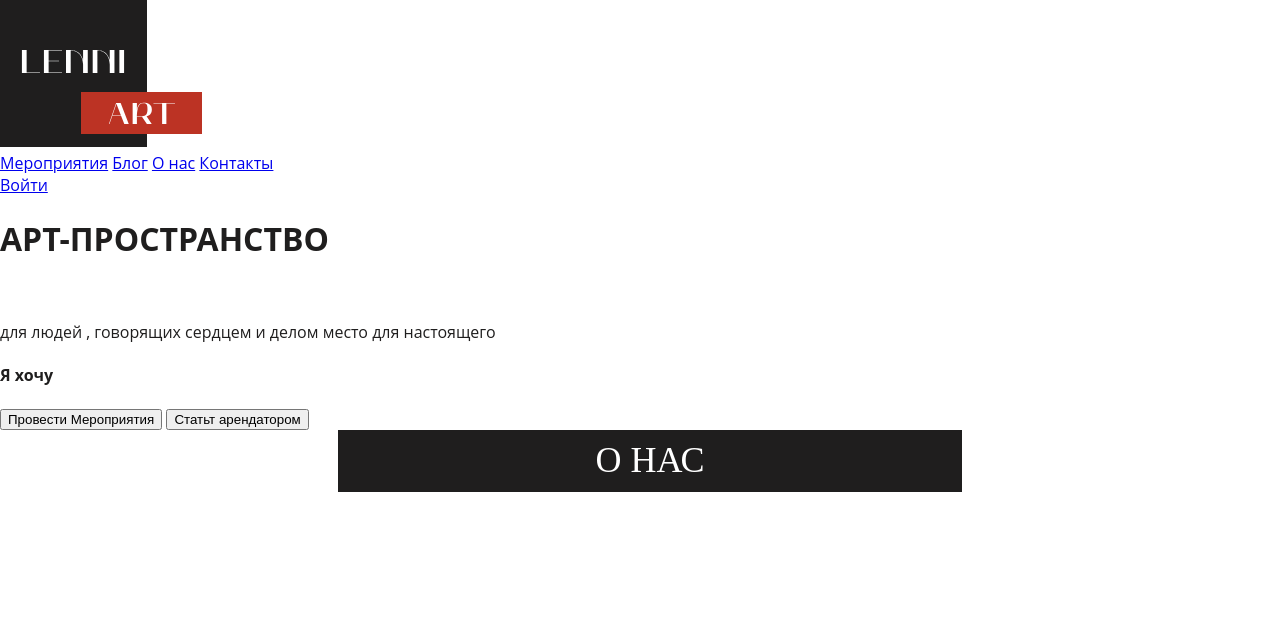
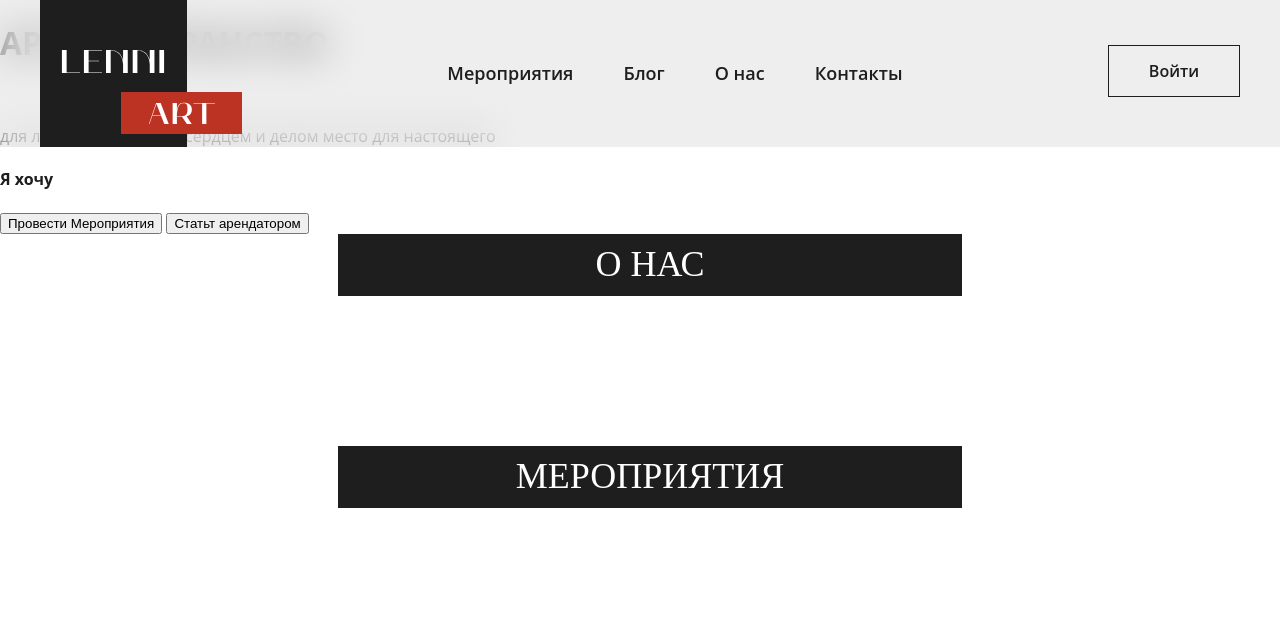
Before and after one commit to yStepunina/ystepunina.github.io, a website: page index.html in a window 1280 px wide. Shown: the top 636 px of the page. Drawn offline with Linux system fonts and the light colour scheme.

Commit message:
styles.less

```diff
--- a/styles/global/common.less
+++ b/styles/global/common.less
@@ -0,0 +1,44 @@
+html,
+body {
+  width: 100%;
+  margin: 0;
+  padding: 0;
+}
+
+.body {
+  box-sizing: border-box;
+  position: relative;
+  display: flex;
+  flex-direction: column;
+  min-width: 1300px;
+  min-height: 100vh;
+  background-color: rgba(222, 222, 222, 1);
+  background-image: url(../assets/images/noise.png);
+  background-position: 0 0, 0 0;
+  background-size: auto, 100% auto;
+  background-repeat: repeat, repeat-y;
+  font-family: "Open Sans", sans-serif;
+  font-size: 16px;
+  font-weight: 400;
+  font-style: normal;
+  line-height: 1.375;
+  overflow: hidden;
+}
+
+.main {
+  flex: 1 0 auto;
+}
+
+.page-footer {
+  flex: 0 0 auto;
+ }
+
+ a{
+    color: #1f1e1e;
+    outline: none;
+ }
+ img{
+    max-width: 100%;
+    height: auto;
+    object-fit: cover;
+ }
--- a/styles/global/fonts.less
+++ b/styles/global/fonts.less
@@ -0,0 +1,13 @@
+@font-face {
+    font-family: "mak";
+    src:local("MAK-bold") url("../assets/font/MAK-bold.woff");
+    font-weight: 700;
+    font-style: normal;
+}
+
+@font-face {
+    font-family: "mak";
+    src:local("MAK-light") url("../assets/font/MAK-light.woff");
+    font-weight: 300;
+    font-style: normal;
+}
```
Also changed, not shown: images/LENNI.png (added), images/noise.png (added), styles/styles.css.
